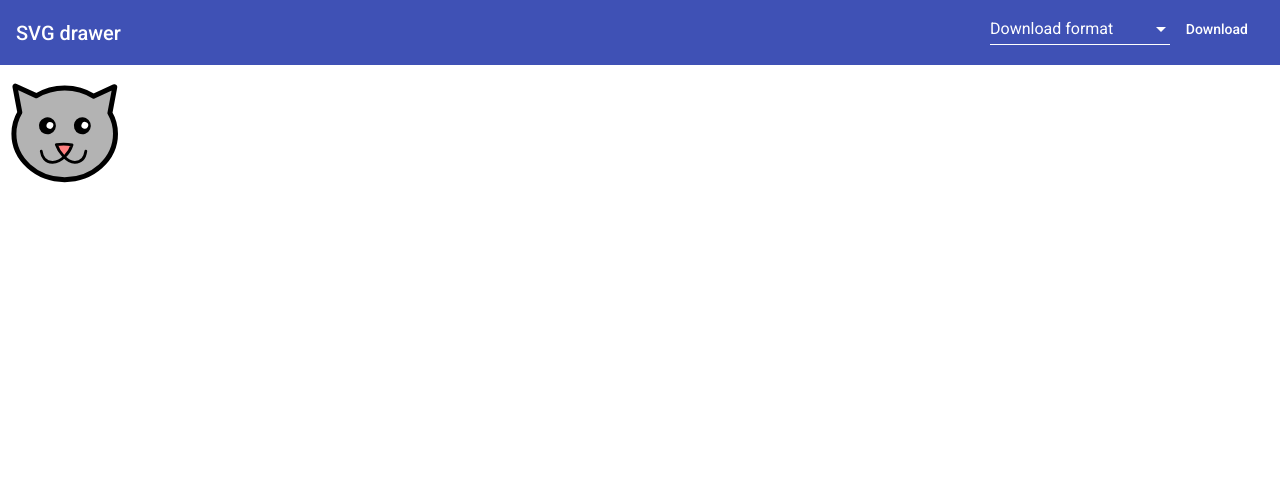
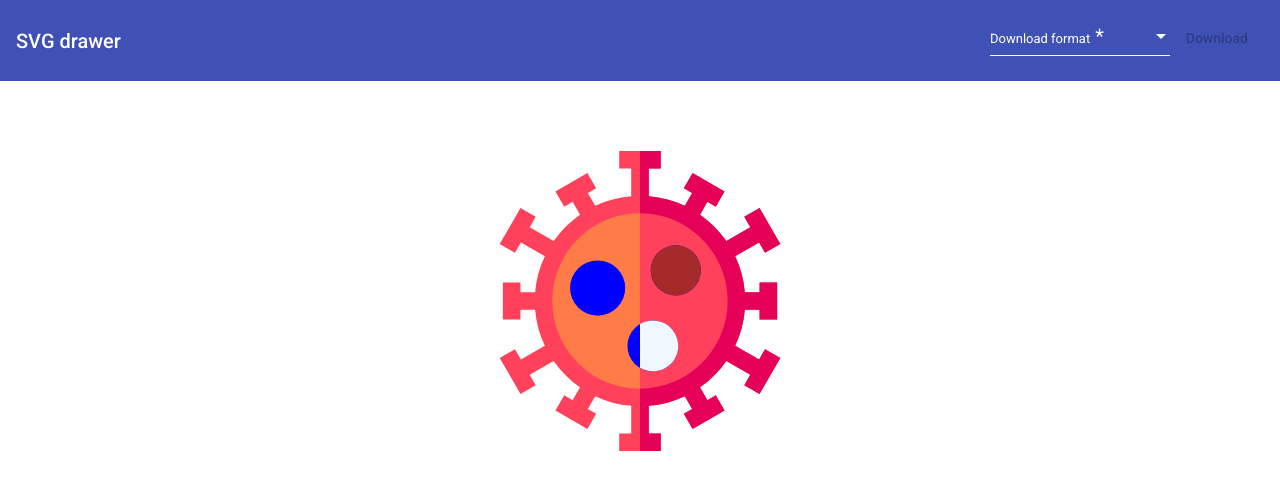
Before and after one commit to andreachirico11/Svg-Drawing-Board, an Angular app: page / in a window 1280 px wide. Shown: the top 490 px of the page. Built offline with nearby package versions, Linux system fonts and the light colour scheme.

Commit message:
frontend-completed

```diff
--- a/src/app/app.component.html
+++ b/src/app/app.component.html
@@ -1,16 +1,19 @@
 <mat-toolbar color="primary">
   <span>SVG drawer</span>
-  <form class="format-form">
-    <mat-form-field appearance="legacy">
+  <div class="download-field">
+    <mat-form-field appearance="legacy" required>
       <mat-label>Download format</mat-label>
-      <mat-select [(value)]="chosenFormat">
+      <mat-select #select="ngModel" [(ngModel)]="chosenFormat" required>
         <mat-option [value]="option" *ngFor="let option of formats">{{
           option
         }}</mat-option>
       </mat-select>
     </mat-form-field>
-    <button mat-button>Download</button>
-  </form>
+    <button mat-button [disabled]="!select.valid" (click)="openDialog()">
+      Download
+    </button>
+  </div>
 </mat-toolbar>
-
-<app-cat-svg></app-cat-svg>
+<div class="svg-drawing-board">
+  <svg-test></svg-test>
+</div>
--- a/src/app/app.component.scss
+++ b/src/app/app.component.scss
@@ -4,7 +4,12 @@
   height: max-content;
 }
 
-.format-form {
-  height: 100%;
-  font-size: 0.8em;
+.download-field mat-label {
+  font-size: small;
 }
+
+.svg-drawing-board {
+  display: flex;
+  justify-content: center;
+  padding: 5em;
+}
--- a/src/app/app.component.ts
+++ b/src/app/app.component.ts
@@ -1,4 +1,11 @@
 import { Component } from '@angular/core';
+import {
+  MatDialog,
+  MatDialogConfig,
+  MatDialogRef,
+} from '@angular/material/dialog';
+import { MatDialogComponent } from './mat-dialog/mat-dialog.component';
+import { ImgFileType, imgFileValues } from './ultils/fileType';
 
 @Component({
   selector: 'app-root',
@@ -6,6 +13,23 @@ import { Component } from '@angular/core';
   styleUrls: ['./app.component.scss'],
 })
 export class AppComponent {
-  public formats = ['png', 'fsafafd', 'boh'];
+  public formats = [...imgFileValues];
   public chosenFormat = '';
+  public dialogRef: MatDialogRef<MatDialogComponent>;
+  public dialogConfig: MatDialogConfig = {
+    height: 'fit-content',
+    width: 'fit-content',
+  };
+
+  constructor(private dialog: MatDialog) {}
+
+  openDialog() {
+    this.dialogConfig.data = this.chosenFormat;
+    this.dialog
+      .open(MatDialogComponent, this.dialogConfig)
+      .afterClosed()
+      .subscribe((yesOrNo) => {
+        alert(yesOrNo);
+      });
+  }
 }
--- a/src/app/app.module.ts
+++ b/src/app/app.module.ts
@@ -9,18 +9,25 @@ import { MatSelectModule } from '@angular/material/select';
 import { MatButtonModule } from '@angular/material/button';
 import { MatFormFieldModule } from '@angular/material/form-field';
 import { CatSvgComponent } from './cat-svg/cat-svg.component';
+import { MatDialogComponent } from './mat-dialog/mat-dialog.component';
+import { MatDialogModule } from '@angular/material/dialog';
+import { FormsModule } from '@angular/forms';
+import { SvgTestComponentComponent } from './svg-test-component/svg-test-component.component';
 
 @NgModule({
-  declarations: [AppComponent, CatSvgComponent],
+  declarations: [AppComponent, CatSvgComponent, MatDialogComponent, SvgTestComponentComponent],
   imports: [
     BrowserModule,
     BrowserAnimationsModule,
+    FormsModule,
     MatToolbarModule,
     MatSelectModule,
     MatButtonModule,
     MatFormFieldModule,
+    MatDialogModule,
   ],
   providers: [],
+  entryComponents: [MatDialogComponent],
   bootstrap: [AppComponent],
 })
 export class AppModule {}
--- /dev/null
+++ b/src/app/mat-dialog/mat-dialog.component.html
@@ -0,0 +1,7 @@
+<div class="dialog-container">
+  <h2 mat-dialog-title>Download in {{ format }} format?</h2>
+  <mat-dialog-actions>
+    <button mat-button [mat-dialog-close]="true">Yes</button>
+    <button mat-button [mat-dialog-close]="false">No</button>
+  </mat-dialog-actions>
+</div>
--- /dev/null
+++ b/src/app/mat-dialog/mat-dialog.component.scss
@@ -0,0 +1,6 @@
+.dialog-container {
+  display: flex;
+  flex-direction: column;
+  align-items: center;
+  justify-content: center;
+}
--- /dev/null
+++ b/src/app/svg-test-component/svg-test-component.component.ts
@@ -0,0 +1,11 @@
+import { Component, OnInit } from '@angular/core';
+
+@Component({
+  selector: 'svg-test',
+  templateUrl: './coronavirus.component.svg',
+})
+export class SvgTestComponentComponent implements OnInit {
+  constructor() {}
+
+  ngOnInit(): void {}
+}
--- a/src/app/ultils/fileType.ts
+++ b/src/app/ultils/fileType.ts
@@ -1 +1,2 @@
 export type ImgFileType = 'png' | 'jpeg' | 'webp';
+export const imgFileValues: ImgFileType[] = ['jpeg', 'png', 'webp'];
```
Also changed, not shown: src/app/mat-dialog/mat-dialog.component.ts (added, +12 -0 lines), src/app/svg-test-component/coronavirus.component.svg (added), 1 other file (tests, documents, lock files or other folders).
